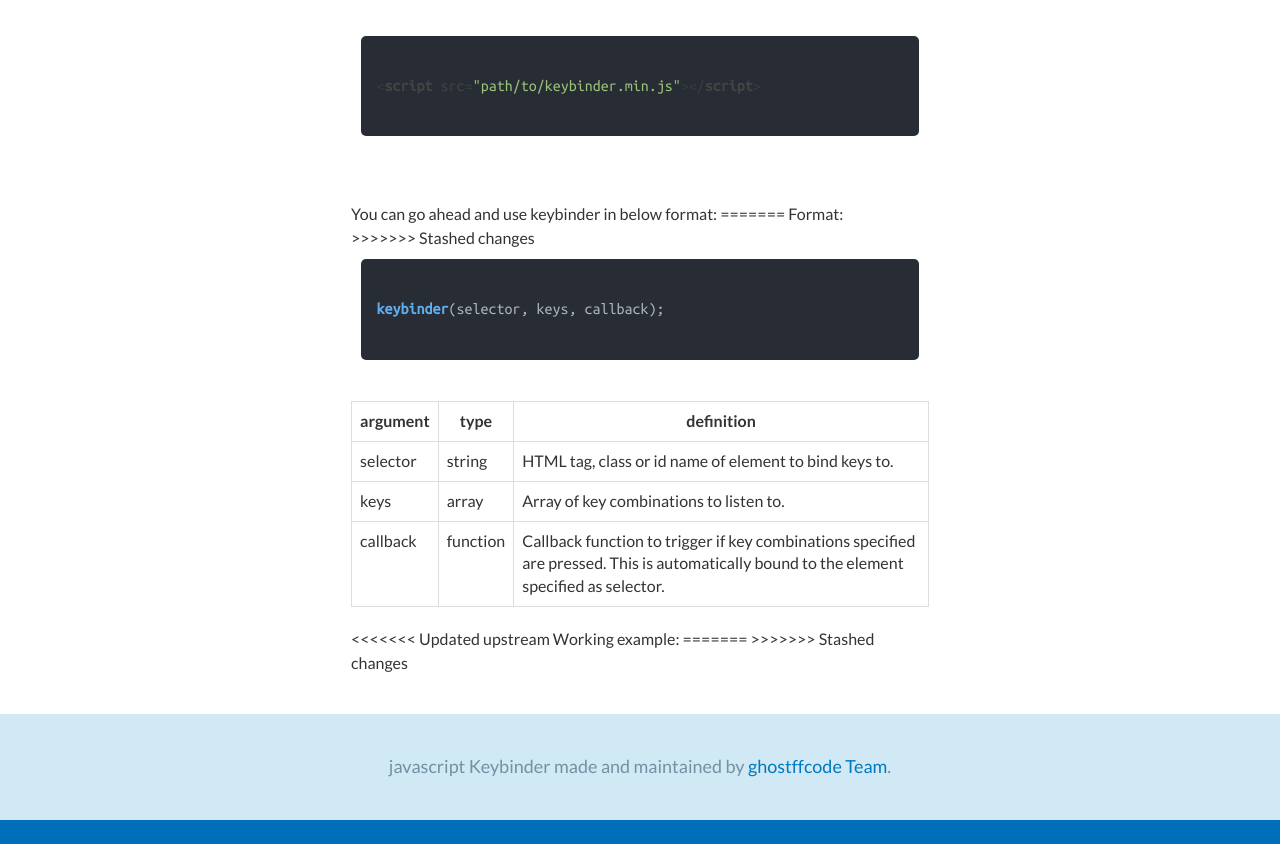
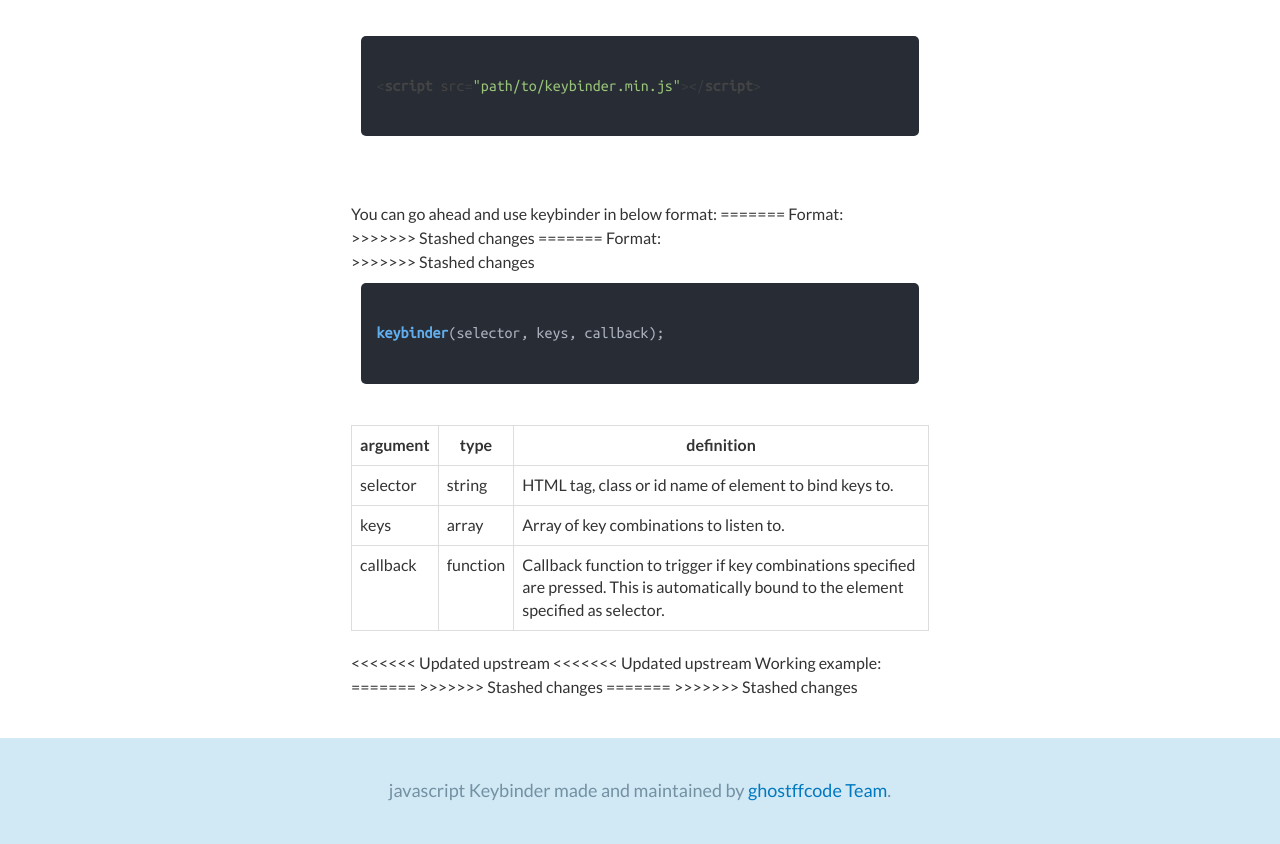
Before and after one commit to ghostffcode/keybinder, a plain HTML site: page index.html in a window 1280 px wide. Shown: the part 774-1618 px from the top of the page. Before the commit the page ends 1594 px from the top, so only its background shows below. Drawn offline with nearby package versions, Linux system fonts and the light colour scheme; a script that the page names is missing.

Commit message:
initial commit

```diff
--- a/index.html
+++ b/index.html
@@ -69,6 +69,7 @@
         <div class="container">
             <div class="row sampleCode">
 <<<<<<< Updated upstream
+<<<<<<< Updated upstream
               <h3>To use:</h3>
               <div>
                 After installation, include the javascript file, in node use:
@@ -86,6 +87,10 @@ const keybinder = require("keybinder");
               </div>
               <div>
                 You can go ahead and use keybinder in below format:
+=======
+              Format:
+              <div>
+>>>>>>> Stashed changes
 =======
               Format:
               <div>
@@ -118,7 +123,10 @@ keybinder(selector, keys, callback);
               </div>
               <div>
 <<<<<<< Updated upstream
+<<<<<<< Updated upstream
                 Working example:
+=======
+>>>>>>> Stashed changes
 =======
 >>>>>>> Stashed changes
                 <script async src="//jsfiddle.net/ghostffcode/Lgrbxq4L/6/embed/js,html,result/dark/"></script>
```
